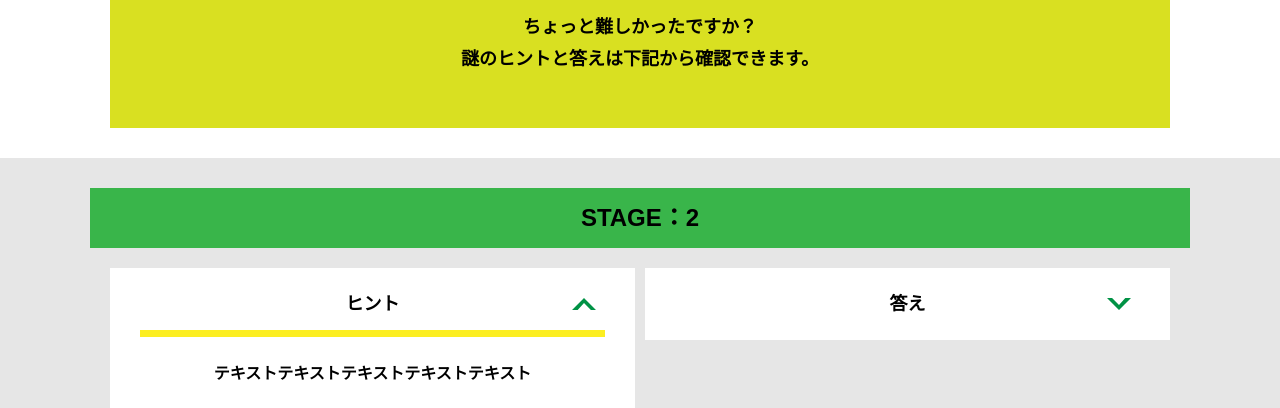
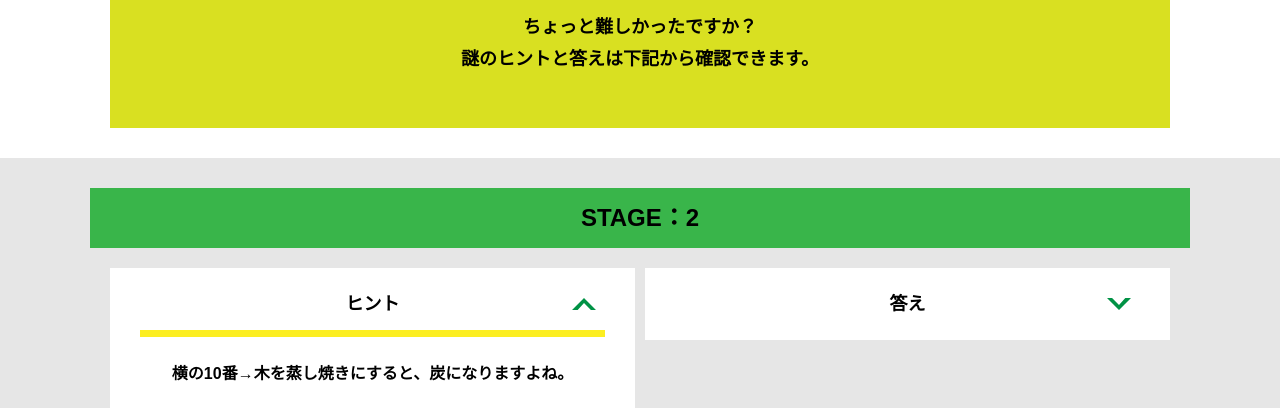
Before and after one commit to furutanitoko/beta-yokohama, a plain HTML site: page hint2.html in a window 1280 px wide. Both pictures are taken after a click on the element "ヒント". Shown: the part 392-800 px from the top of the page. Drawn offline with nearby package versions, Linux system fonts and the light colour scheme; files that its build step writes are made by us from their sources.

Commit message:
Update hint2.html

```diff
--- a/hint2.html
+++ b/hint2.html
@@ -42,7 +42,7 @@
           <div class="column">
             <div class="card">
               <h3 class="card__title">ヒント<svg class="card__arrow"><use xlink:href="#arrow"></use></svg></h3>
-              <p class="card__content">テキストテキストテキストテキストテキスト</p>
+              <p class="card__content">横の10番→木を蒸し焼きにすると、炭になりますよね。</p>
             </div>
 
  <!-- 2-2ヒント追加
```
